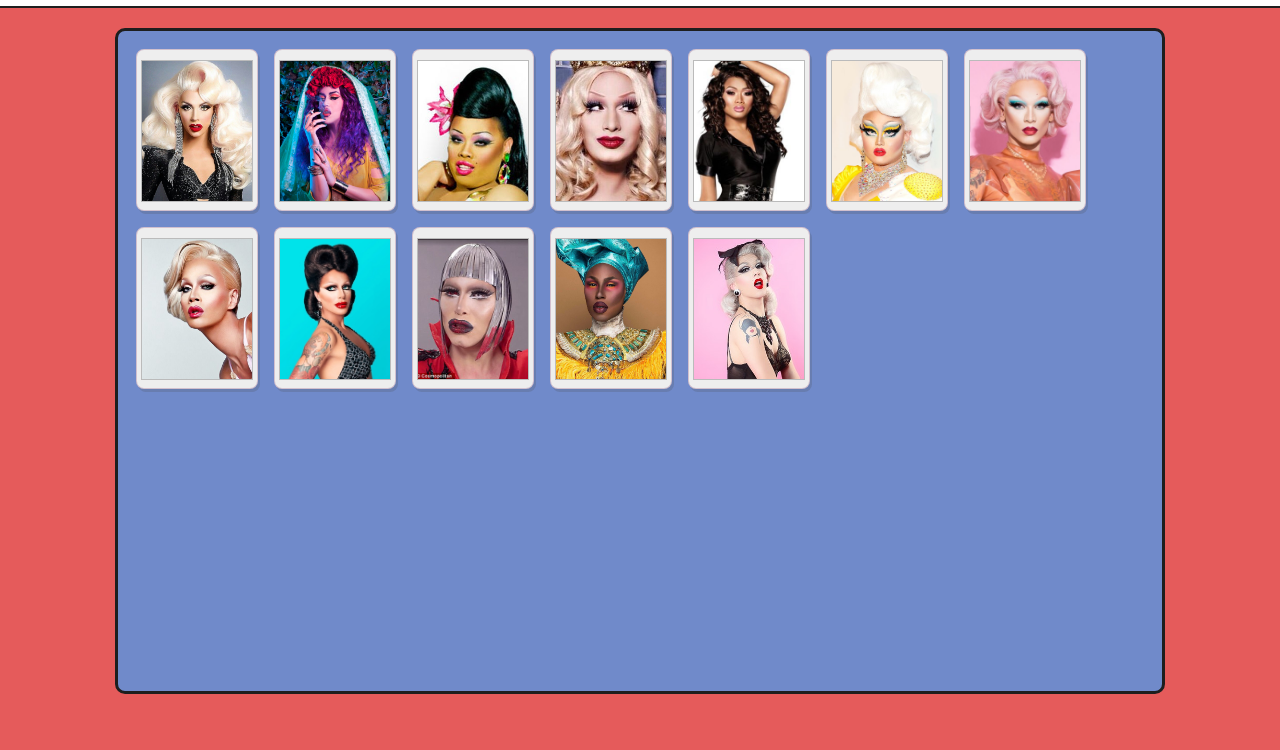
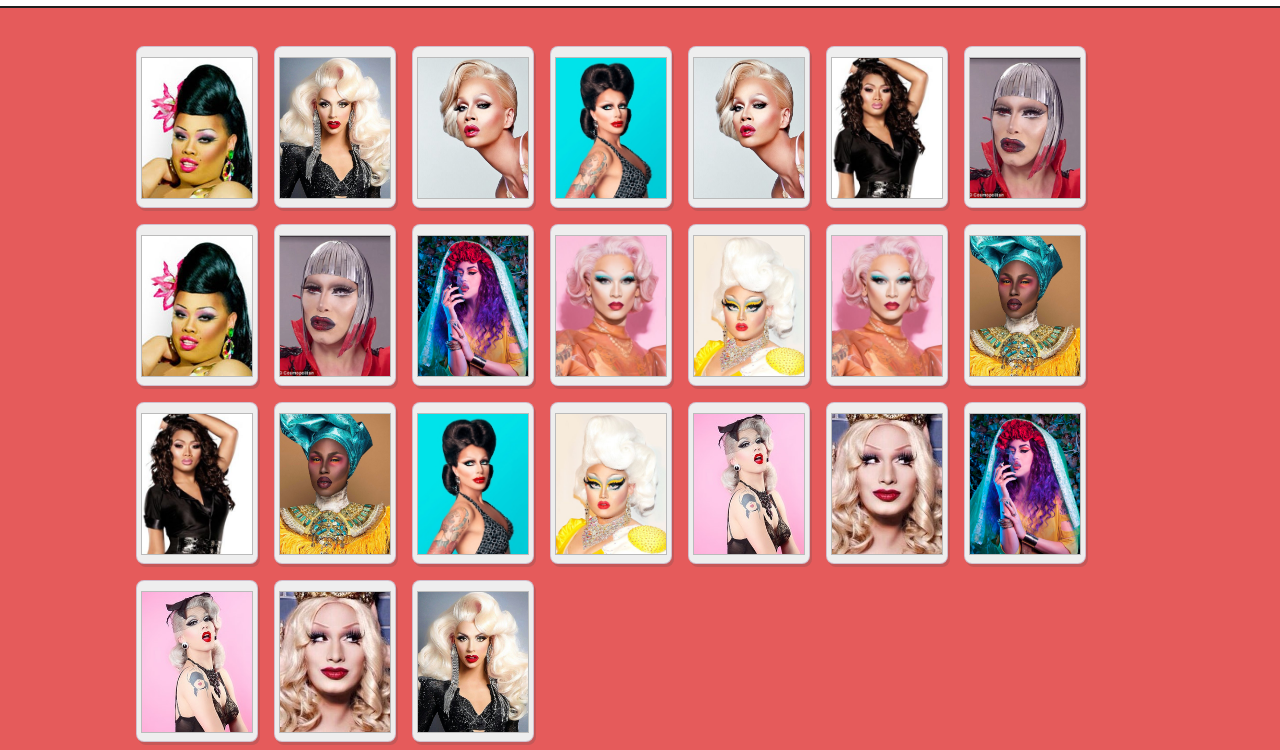
Before and after one commit to pohl989/memory-game, a plain HTML site: page index.html in a window 1280 px wide. Shown: the part 64-814 px from the top of the page. Drawn offline with nearby package versions, Linux system fonts and the light colour scheme.

Commit message:
cards are randomly add to gameArea

```diff
--- a/app.js
+++ b/app.js
@@ -1,13 +1,9 @@
-console.log("Javascript is loaded")
+$(document).ready(function() {
+  //Varables
+  var gameArea = $('#gameArea')
+  var listOfQueens = ['adoreDelano', 'alyssaEdwards', 'jigglyCaliente', 'jinxMonsoon', 'jujubee', 'kimChi', 'missFame', 'raja', 'raven', 'sharronNeedles', 'sheaCoulee', 'violetChachki', 'adoreDelano', 'alyssaEdwards', 'jigglyCaliente', 'jinxMonsoon', 'jujubee', 'kimChi', 'missFame', 'raja', 'raven', 'sharronNeedles', 'sheaCoulee', 'violetChachki']
 
-var listOfQueens = ['adoreDelano', 'alyssaEdwards', 'jigglyCaliente', 'jinxMonsoon', 'jujubee', 'kimChi', 'missFame', 'raja', 'raven', 'sharronNeedles', 'sheaCoulee', 'violetChachki', 'adoreDelano', 'alyssaEdwards', 'jigglyCaliente', 'jinxMonsoon', 'jujubee', 'kimChi', 'missFame', 'raja', 'raven', 'sharronNeedles', 'sheaCoulee', 'violetChachki']
-//This is a random list of queens. I'll use this for the cards
-shuffleArray(listOfQueens)
-
-/**
- * Randomize array element order in-place.
- * Using Durstenfeld shuffle algorithm.
- */
+  // Using Durstenfeld shuffle algorithm.
   function shuffleArray(array) {
     for (var i = array.length - 1; i > 0; i--) {
         var j = Math.floor(Math.random() * (i + 1));
@@ -17,4 +13,25 @@ function shuffleArray(array) {
     }
   }
 
-console.log(listOfQueens)
+  function addCardToGameArea(array) {
+    for (i = 0; i < array.length; i++) {
+      gameArea.append('<div class="card"><div class="card-image ' + array[i] + '"></div></div>')
+    }
+
+  }
+
+  function puttingAllTheCardsOnTheTable(listOfQueens) {
+    //list of Queens
+
+    //This is a random list of queens. I'll use this for the cards
+    shuffleArray(listOfQueens)
+
+    // create cards
+    // inCart.append('<div class="card"><div class="card-image' + adoreDelano + '"></div></div>')
+    addCardToGameArea(listOfQueens)
+    //put cards on the table
+
+  }
+  puttingAllTheCardsOnTheTable(listOfQueens)
+
+});
--- a/index.html
+++ b/index.html
@@ -10,44 +10,14 @@
   <div id="holder">
   <h1><span>Drag Queen Memory Game</span></h1>
   <div id="gameArea">
-    <div class="card">
-        <div class="card-image alyssaEdwards"></div>
-      </div>
-      <div class="card">
-        <div class="card-image adoreDelano"></div>
-      </div>
-      <div class="card">
-        <div class="card-image jigglyCaliente"></div>
-      </div>
-      <div class="card">
-        <div class="card-image jinxMonsoon"></div>
-      </div>
-      <div class="card">
-        <div class="card-image jujubee"></div>
-      </div>
-      <div class="card">
-        <div class="card-image kimChi"></div>
-      </div>
-      <div class="card">
-        <div class="card-image missFame"></div>
-      </div>
-      <div class="card">
-        <div class="card-image raja"></div>
-      </div>
-      <div class="card">
-        <div class="card-image raven"></div>
-      </div>
-      <div class="card">
-        <div class="card-image sharronNeedles"></div>
-      </div>
-      <div class="card">
-        <div class="card-image sheaCoulee"></div>
-      </div>
-      <div class="card">
-        <div class="card-image violetChachki"></div>
-      </div>
+    <!--cards are added here via Javasript-->
+  <div class="clearfix"></div>
   </div>
   </div>
 </body>
+<script
+  src="https://code.jquery.com/jquery-3.3.1.min.js"
+  integrity="sha256-FgpCb/KJQlLNfOu91ta32o/NMZxltwRo8QtmkMRdAu8="
+  crossorigin="anonymous"></script>
 <script src="app.js"></script>
 </html>
--- a/style.css
+++ b/style.css
@@ -8,7 +8,7 @@ body{
   margin:0;
   padding:0;
   background: rgb(229, 91, 91);
-  }
+}
 
 h1{
   text-align:center;
@@ -51,17 +51,21 @@ h1{
 #gameArea {
   margin: auto;
   width: 50%;
-  border: 3px solid #1e1e1e;
+  /* border: 3px solid #1e1e1e; */
   padding: 10px;
   margin: auto;
   width: 80%;
   height: 640px;
-  background: rgba(100, 144, 214, .9);
+  /* background: rgba(100, 144, 214, .9); */
   margin: 15px auto 20px auto;
   padding: 10px;
-  -moz-border-radius: 10px;
-  -webkit-border-radius: 10px;
-  border-radius: 10px;
+  /* -moz-border-radius: 10px; */
+  /* -webkit-border-radius: 10px; */
+  /* border-radius: 10px; */
+}
+
+.card-image.blank {
+  /* just blank realnes */
 }
 
 /* cards imagers */
```
Lines whose indentation alone changed are shown as unchanged.
